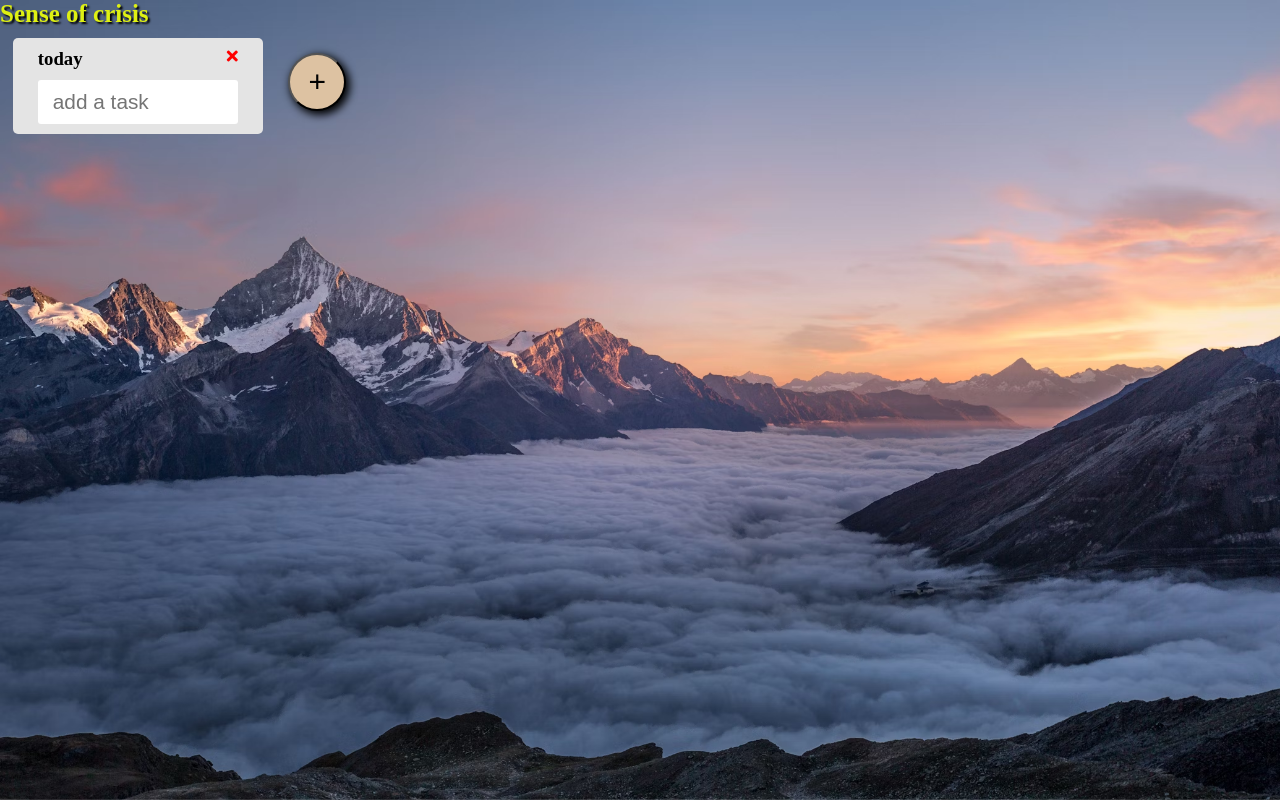
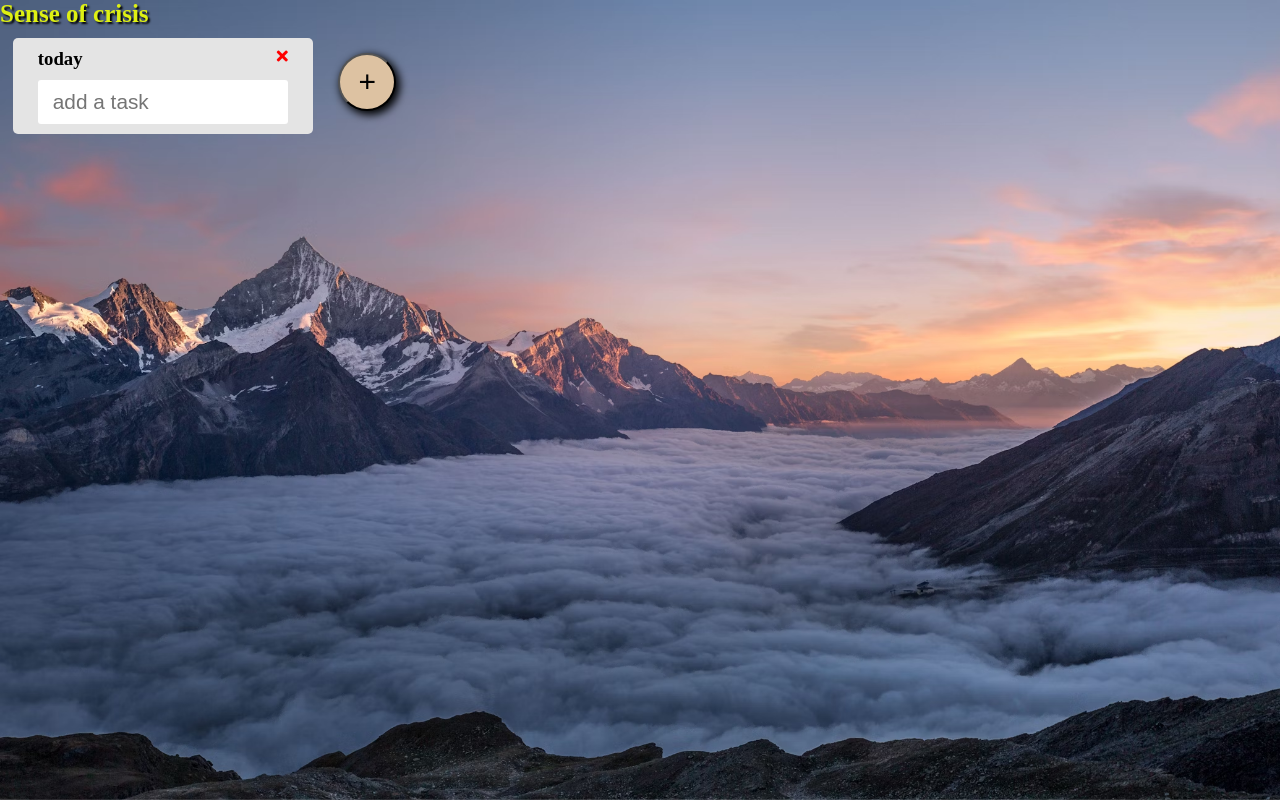
Before and after one commit to kurra-yuki/url_stocker, a React (Create React App) app: page / in a window 1280 px wide. Built offline with nearby package versions, Linux system fonts and the light colour scheme.

Commit message:
横幅拡大

```diff
--- a/src/index.css
+++ b/src/index.css
@@ -27,7 +27,7 @@ h1 {
 }
 
 .taskCard {
-    width: 250px;
+    width: 300px;
     padding: 10px 25px;
     margin:10px 1%;
     background-color: rgb(228, 228, 228);
```
